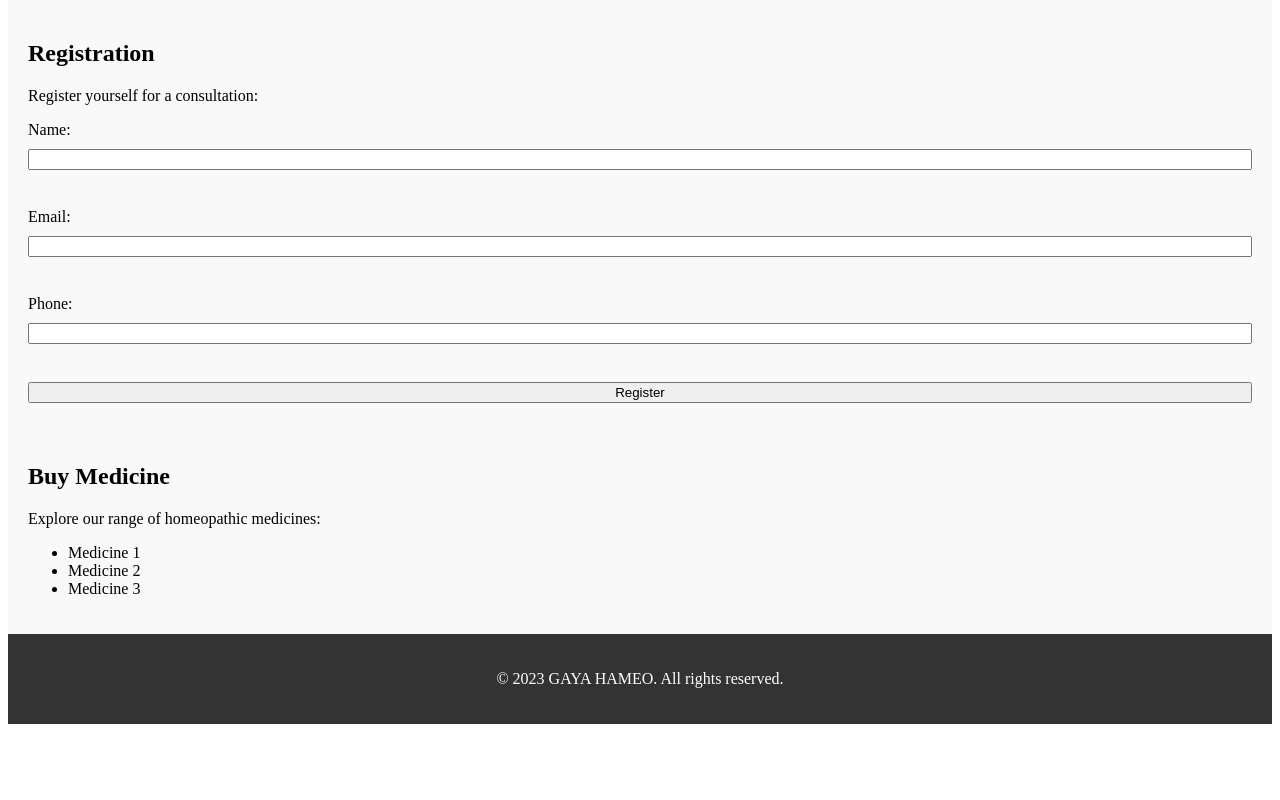
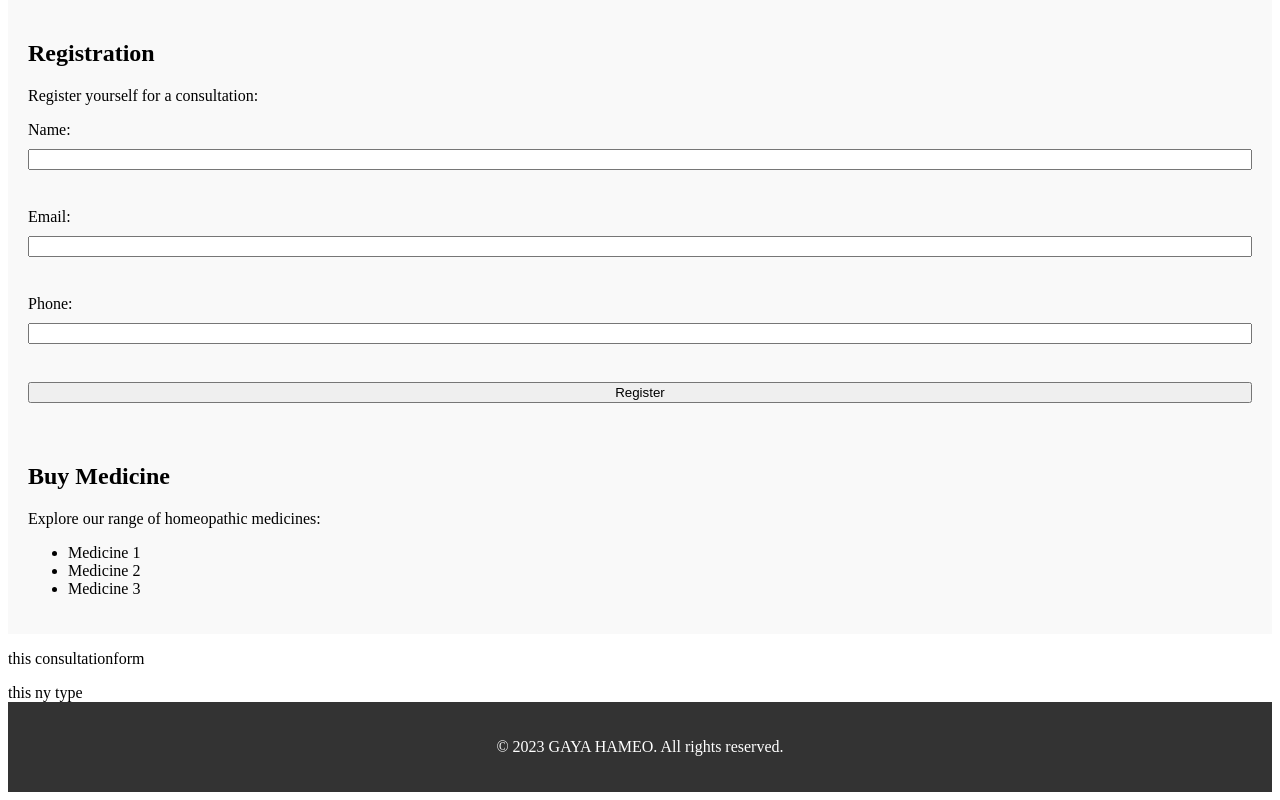
Before and after one commit to Abunsrr/Git_tutorial, a plain HTML site: page index.html in a window 1280 px wide. Shown: the part 734-1534 px from the top of the page. Before the commit the page ends 1466 px from the top, so only its background shows below. Drawn offline with Linux system fonts and the light colour scheme; a script that the page names is missing.

Commit message:
added form

```diff
--- a/index.html
+++ b/index.html
@@ -70,6 +70,13 @@
         </ul>
     </section>
 
+    <div>
+        <p>
+            this consultationform
+        </p>
+        <form action=""> this ny type</form>
+    </div>
+
     <footer>
         <p>© 2023 GAYA HAMEO. All rights reserved.</p>
     </footer>
```
